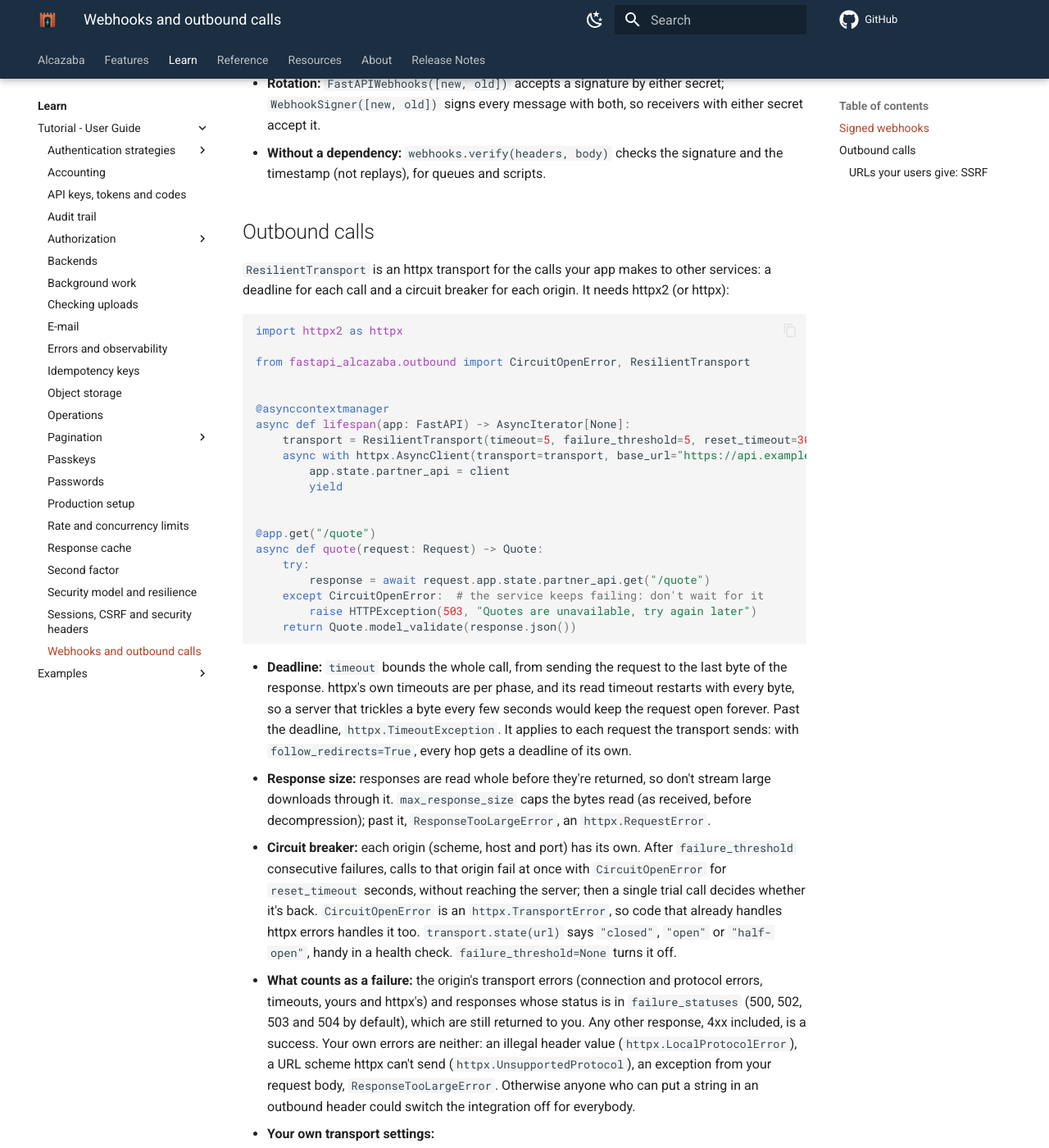
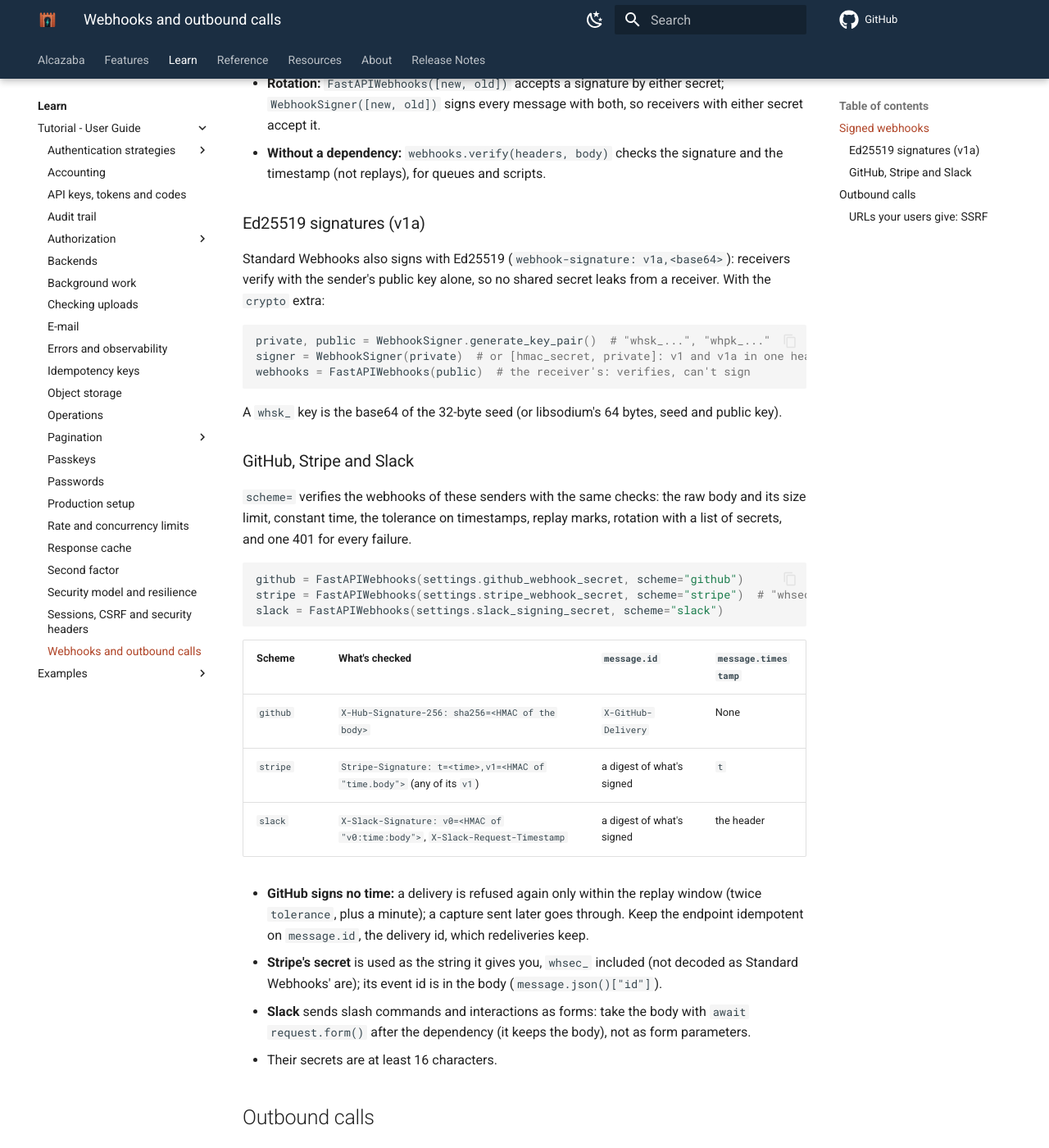
Before and after one commit to nonodev96/fastapi-alcazaba, an MkDocs documentation site: the page built from docs/guide/webhooks.md, in a window 1280 px wide and 1400 px high, scrolled down 1432 px. Shown: the whole window at 82% size. Built offline with MkDocs 1.6.1 and Material for MkDocs 9.7.7, drawn with Linux system fonts in a browser that asks for light colours; comment, search, counter and statistics services are not loaded; the version menu is left out; some of the changed text lies outside the part shown.

Commit message:
Document the webhook schemes

````diff
--- a/docs/guide/webhooks.md
+++ b/docs/guide/webhooks.md
@@ -1,7 +1,7 @@
 # Webhooks and outbound calls
 
-Webhooks signed and verified the Standard Webhooks way, and calls to other services with a deadline,
-a circuit breaker and SSRF protection.
+Webhooks verified (Standard Webhooks, GitHub, Stripe, Slack) and signed the Standard Webhooks way,
+and calls to other services with a deadline, a circuit breaker and SSRF protection.
 
 In an app: [the example](../examples/webhooks.md). Every class and function: [the API reference](../reference/webhooks.md).
 
@@ -59,6 +59,47 @@
   accept it.
 - **Without a dependency:** `webhooks.verify(headers, body)` checks the signature and the
   timestamp (not replays), for queues and scripts.
+
+### Ed25519 signatures (v1a)
+
+Standard Webhooks also signs with Ed25519 (`webhook-signature: v1a,<base64>`): receivers verify
+with the sender's public key alone, so no shared secret leaks from a receiver. With the `crypto`
+extra:
+
+```python
+private, public = WebhookSigner.generate_key_pair()  # "whsk_...", "whpk_..."
+signer = WebhookSigner(private)  # or [hmac_secret, private]: v1 and v1a in one header
+webhooks = FastAPIWebhooks(public)  # the receiver's: verifies, can't sign
+```
+
+A `whsk_` key is the base64 of the 32-byte seed (or libsodium's 64 bytes, seed and public key).
+
+### GitHub, Stripe and Slack
+
+`scheme=` verifies the webhooks of these senders with the same checks: the raw body and its size
+limit, constant time, the tolerance on timestamps, replay marks, rotation with a list of secrets,
+and one 401 for every failure.
+
+```python
+github = FastAPIWebhooks(settings.github_webhook_secret, scheme="github")
+stripe = FastAPIWebhooks(settings.stripe_webhook_secret, scheme="stripe")  # "whsec_..." as given
+slack = FastAPIWebhooks(settings.slack_signing_secret, scheme="slack")
+```
+
+| Scheme | What's checked | `message.id` | `message.timestamp` |
+| --- | --- | --- | --- |
+| `github` | `X-Hub-Signature-256: sha256=<HMAC of the body>` | `X-GitHub-Delivery` | None |
+| `stripe` | `Stripe-Signature: t=<time>,v1=<HMAC of "time.body">` (any of its `v1`) | a digest of what's signed | `t` |
+| `slack` | `X-Slack-Signature: v0=<HMAC of "v0:time:body">`, `X-Slack-Request-Timestamp` | a digest of what's signed | the header |
+
+- **GitHub signs no time:** a delivery is refused again only within the replay window (twice
+  `tolerance`, plus a minute); a capture sent later goes through. Keep the endpoint idempotent on
+  `message.id`, the delivery id, which redeliveries keep.
+- **Stripe's secret** is used as the string it gives you, `whsec_` included (not decoded as
+  Standard Webhooks' are); its event id is in the body (`message.json()["id"]`).
+- **Slack** sends slash commands and interactions as forms: take the body with
+  `await request.form()` after the dependency (it keeps the body), not as form parameters.
+- Their secrets are at least 16 characters.
 
 ## Outbound calls
 
````
Also changed, not shown: CHANGELOG.md (+6 -0 lines), docs/guide/observability.md (+1 -1 lines).
